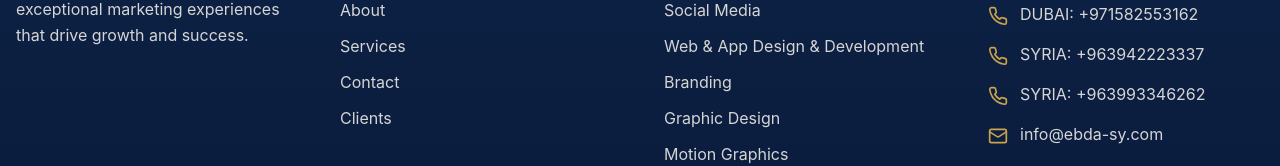
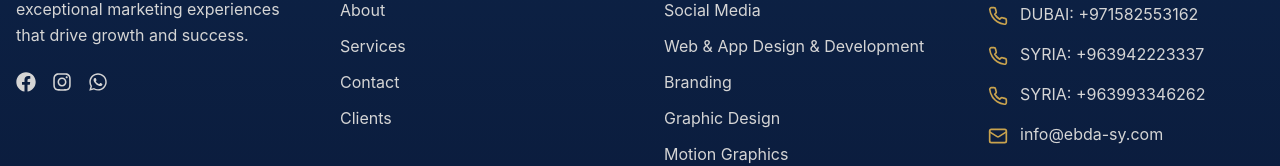
Before and after one commit to raneemalmsoute/Ebdasy, a React (Vite) app: page / in a window 1280 px wide. Shown: the part 7994-8160 px from the top of the page. Built offline with nearby package versions, Linux system fonts and the light colour scheme.

Commit message:
Update Footer.jsx

```diff
--- a/src/components/Footer.jsx
+++ b/src/components/Footer.jsx
@@ -1,13 +1,14 @@
 import React from 'react';
 import { motion } from 'framer-motion';
 import { MapPin, Phone, Mail } from 'lucide-react';
+import { FaFacebook, FaInstagram, FaWhatsapp } from 'react-icons/fa';
 import { useLanguage } from '@/contexts/LanguageContext';
 
 const Footer = () => {
   const { language } = useLanguage();
 
   const currentYear = new Date().getFullYear();
-  const foundingYear = 2017; // سنة تأسيس الشركة
+  const foundingYear = 2017;
 
   const content = {
     en: {
@@ -17,7 +18,7 @@ const Footer = () => {
       contactTitle: "Contact Info",
       privacy: "Privacy Policy",
       terms: "Terms of Service",
-      navLinks: ['Home', 'About', 'Services', 'Contact', 'Clients'], // Added Clients
+      navLinks: ['Home', 'About', 'Services', 'Contact', 'Clients'],
       services: ['SEO Optimization', 'Social Media', 'Web & App Design & Development', 'Branding', 'Graphic Design','Motion Graphics'],
       contactNumbers: [
         { label: 'DUBAI', number: '+971582553162' },
@@ -34,8 +35,8 @@ const Footer = () => {
       contactTitle: "معلومات الاتصال",
       privacy: "سياسة الخصوصية",
       terms: "شروط الخدمة",
-      navLinks: ['الرئيسية', 'من نحن', 'خدماتنا', 'اتصل بنا', 'عملاؤنا'], // Added عملاؤنا
-      services: ['تحسين محركات البحث', 'التسويق عبر وسائل التواصل', 'تصميم وتطوير المواقع والتطبيقات ', 'الهوية البصرية','التصميم الجرافيكي', 'موشن جرافيك'],
+      navLinks: ['الرئيسية', 'من نحن', 'خدماتنا', 'اتصل بنا', 'عملاؤنا'],
+      services: ['تحسين محركات البحث', 'التسويق عبر وسائل التواصل', 'تصميم وتطوير المواقع والتطبيقات', 'الهوية البصرية','التصميم الجرافيكي', 'موشن جرافيك'],
       contactNumbers: [
         { label: 'دبي', number: '+971582553162' },
         { label: 'سوريا', number: '+963942223337' },
@@ -54,6 +55,12 @@ const Footer = () => {
     if (element) element.scrollIntoView({ behavior: 'smooth' });
   };
 
+  const socialLinks = [
+    { icon: FaFacebook, href: 'https://www.facebook.com/ebda.sy/', label: 'Facebook' },
+    { icon: FaInstagram, href: 'https://www.instagram.com/ebda.sy', label: 'Instagram' },
+    { icon: FaWhatsapp, href: 'https://wa.me/971582553162', label: 'WhatsApp' },
+  ];
+
   return (
     <footer className="bg-gradient-to-b from-[#0d2347] to-[#0A1A3A] border-t border-[#C9A34E]/20 relative overflow-hidden" dir={isRTL ? 'rtl' : 'ltr'}>
       <div className="container mx-auto px-4 py-16 relative z-10">
@@ -70,6 +77,27 @@ const Footer = () => {
               <span className="text-3xl font-bold text-[#C9A34E]">EBDA</span>
             </motion.div>
             <p className="text-[#D5D5D5] mb-6 leading-relaxed">{t.about}</p>
+
+            {/* Social Media with Hover Animation */}
+            <div className={`flex gap-4 ${isRTL ? 'justify-end' : ''}`}>
+              {socialLinks.map((social, idx) => {
+                const Icon = social.icon;
+                return (
+                  <motion.a
+                    key={idx}
+                    href={social.href}
+                    target="_blank"
+                    rel="noopener noreferrer"
+                    aria-label={social.label}
+                    className="text-[#D5D5D5]"
+                    whileHover={{ scale: 1.2, color: '#C9A34E' }}
+                    transition={{ type: 'spring', stiffness: 300 }}
+                  >
+                    <Icon size={20} />
+                  </motion.a>
+                );
+              })}
+            </div>
           </div>
 
           {/* Quick Links */}
```
